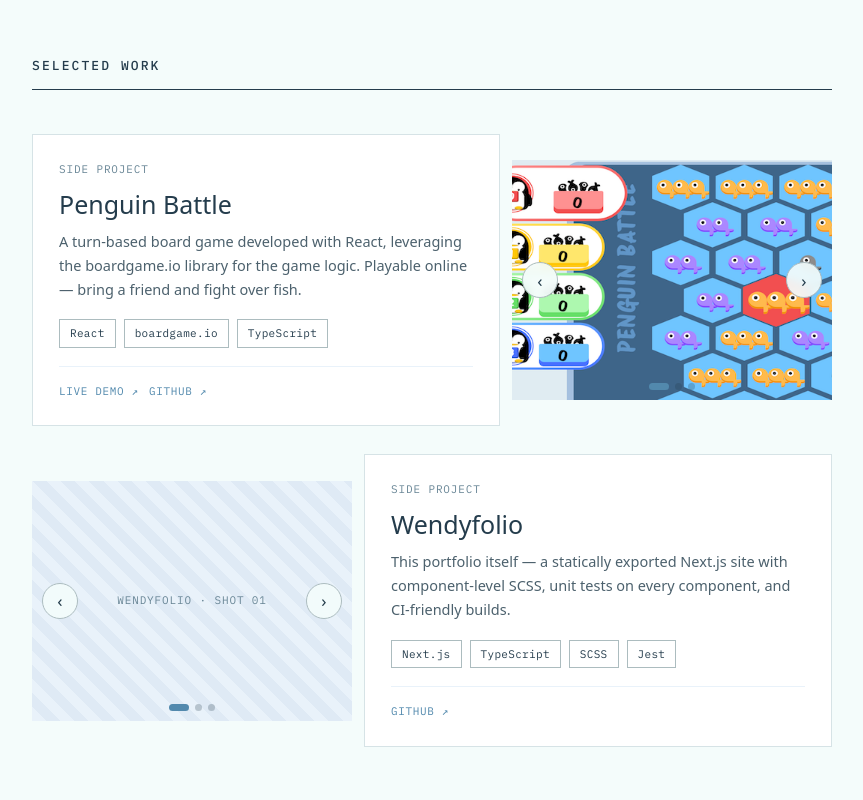
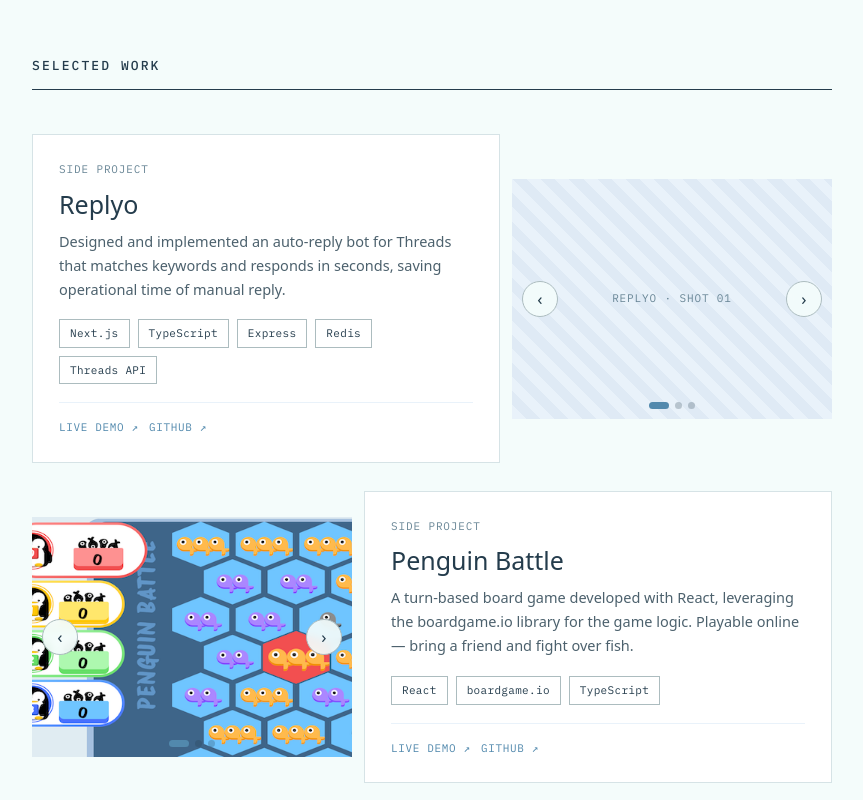
Before and after one commit to yuhueilee/wendyfolio, a Next.js app: page /wendyfolio/ in a window 1280 px wide. Shown: the part 1860-2660 px from the top of the page, without its empty margins (208-1071 px from the left). Built offline with nearby package versions, Linux system fonts and the light colour scheme.

Commit message:
Add work

```diff
--- a/components/data.ts
+++ b/components/data.ts
@@ -54,6 +54,24 @@
 export const PROJECTS: Array<Project> = [
     {
         kind: "SIDE PROJECT",
+        title: "Replyo",
+        description:
+            "Designed and implemented an auto-reply bot for Threads that matches keywords and responds in seconds, saving operational time of manual reply.",
+        stack: ["Next.js", "TypeScript", "Express", "Redis", "Threads API"],
+        links: [
+            {
+                label: "LIVE DEMO",
+                href: "https://replyo-client.vercel.app/",
+            },
+            {
+                label: "GITHUB",
+                href: "https://github.com/yuhueilee/replyo",
+            },
+        ],
+        shots: [null, null, null],
+    },
+    {
+        kind: "SIDE PROJECT",
         title: "Penguin Battle",
         description:
             "A turn-based board game developed with React, leveraging the boardgame.io library for the game logic. Playable online — bring a friend and fight over fish.",
@@ -67,13 +85,4 @@
         ],
         shots: [project1Img, null, null],
     },
-    {
-        kind: "SIDE PROJECT",
-        title: "Wendyfolio",
-        description:
-            "This portfolio itself — a statically exported Next.js site with component-level SCSS, unit tests on every component, and CI-friendly builds.",
-        stack: ["Next.js", "TypeScript", "SCSS", "Jest"],
-        links: [{ label: "GITHUB", href: "https://github.com/yuhueilee" }],
-        shots: [null, null, null],
-    },
 ];
```
